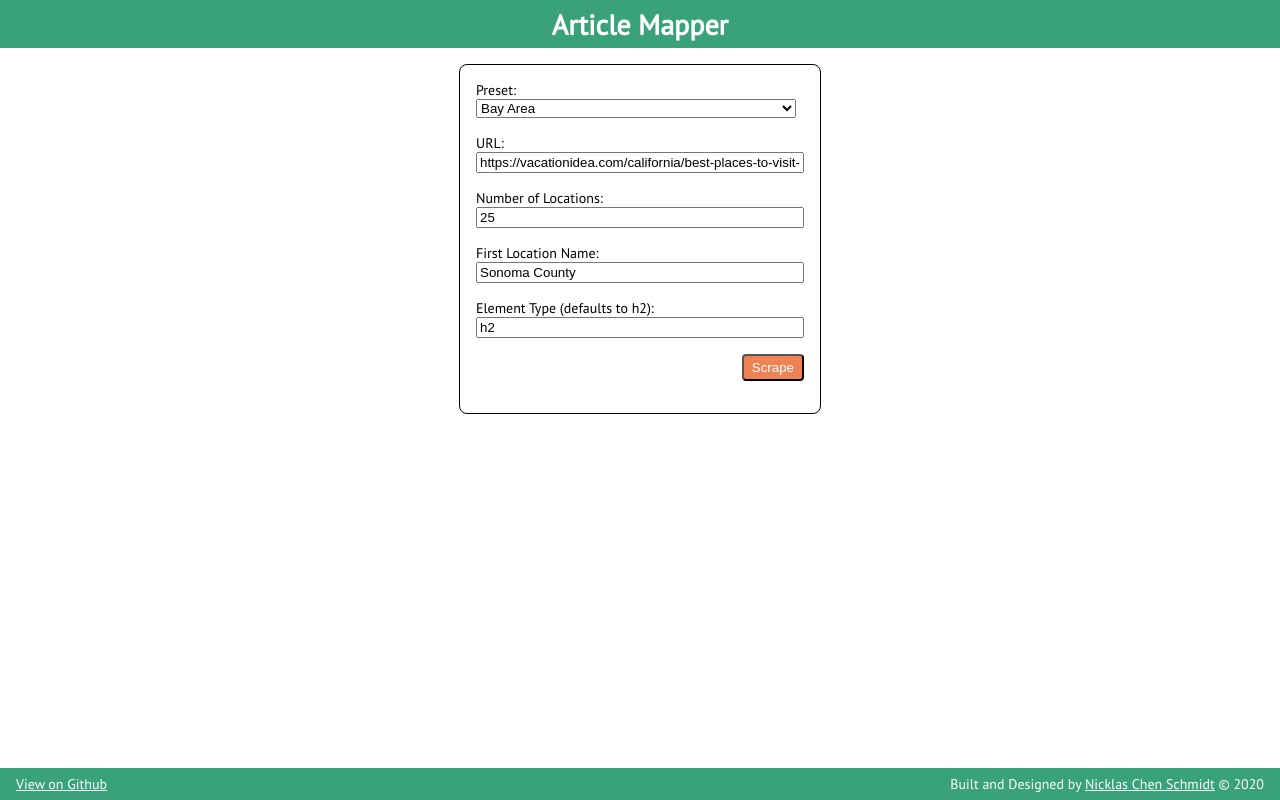
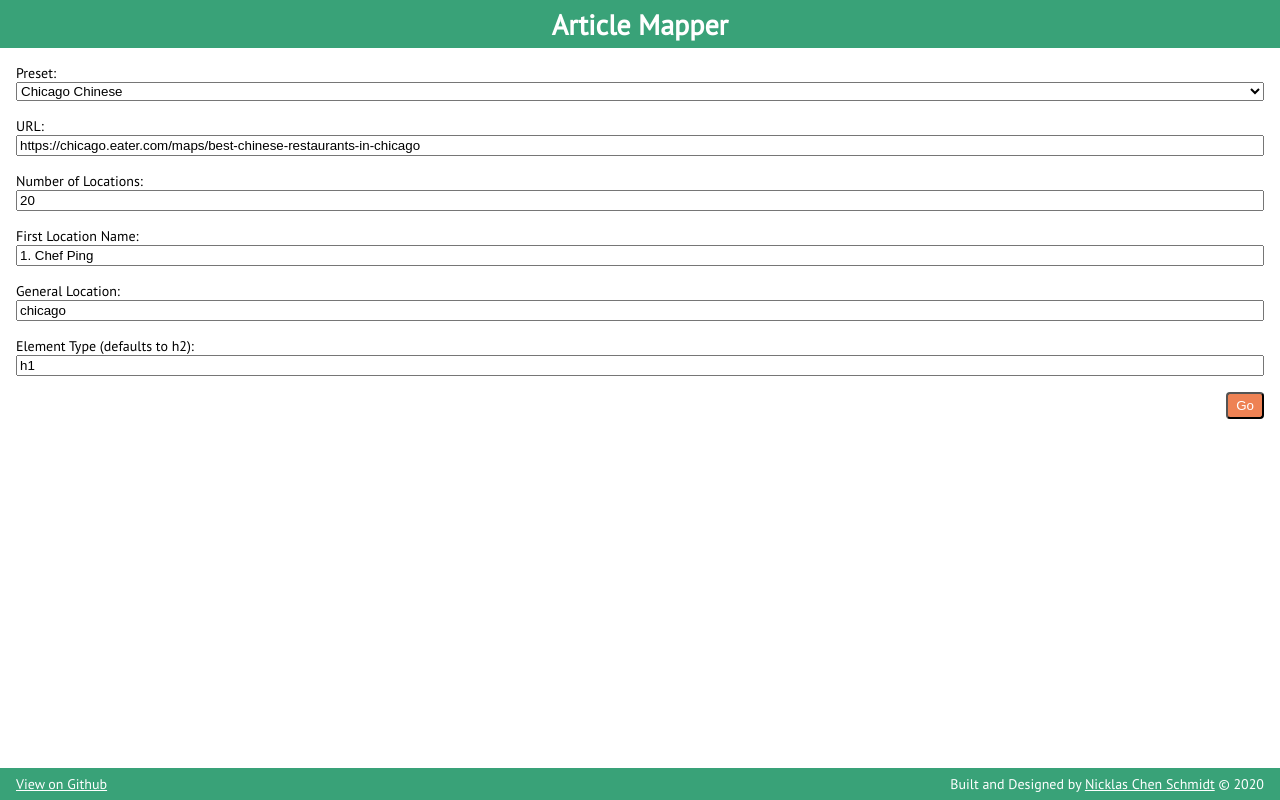
Before and after one commit to nicklascschmidt/article-mapper, a React (Create React App) app in the folder client/: page / in a window 1280 px wide. Built offline with nearby package versions, Linux system fonts and the light colour scheme.

Commit message:
added generalLocation to SearchTitlesForm and data

```diff
--- a/client/src/pages/SearchTitles/SearchTitlesForm/SearchTitlesForm.data.js
+++ b/client/src/pages/SearchTitles/SearchTitlesForm/SearchTitlesForm.data.js
@@ -13,6 +13,10 @@ export default [
     labelText: 'First Location Name',
   },
   {
+    name: 'generalLocation',
+    labelText: 'General Location',
+  },
+  {
     name: 'elType',
     labelText: 'Element Type (defaults to h2)',
   },
--- a/client/src/pages/SearchTitles/SearchTitlesForm/SearchTitlesForm.jsx
+++ b/client/src/pages/SearchTitles/SearchTitlesForm/SearchTitlesForm.jsx
@@ -9,19 +9,14 @@ import sampleData, { sampleTitlesResponse } from './sampleForm.data';
 import formElementsData from './SearchTitlesForm.data';
 import LabelInputPair from '../../../common/LabelInputPair/LabelInputPair.jsx';
 
-import { overwriteTitles } from '../../../redux/actions/index';
+import { overwriteTitles, overwriteGeneralLocation } from '../../../redux/actions/index';
 
 const StyledForm = styled.form`
-  max-width: min-content;
-  padding: 1rem;
-  margin: auto;
-  border: 1px solid black;
-  border-radius: .5rem;
-
   input, select {
     display: block;
     margin-bottom: 1rem;
-    width: 20rem;
+    width: 100%;
+    box-sizing: border-box;
   }
   input[type=submit] {
     margin-left: auto;
@@ -38,6 +33,7 @@ class SearchTitlesForm extends Component {
       url: '',
       numOfTitles: '',
       firstTitleText: '',
+      generalLocation: '',
       elType: 'h2',
     };
   }
@@ -62,16 +58,22 @@ class SearchTitlesForm extends Component {
    * @summary Fetches scraped data from a user-provided URL
    *  - URL is encoded to send to server (else error bc no https etc. passed in URL)
    *  - Update titles reducer, then send user to /confirm page
+   *  - also submit the generalLocation input to titles reducer
    */
   handleSubmit = async (e) => {
     e.preventDefault();
-    const { history, overwriteTitles } = this.props;
+    const { history, overwriteTitles, overwriteGeneralLocation } = this.props;
+    const { generalLocation } = this.state;
+
+    overwriteGeneralLocation(generalLocation);
 
     try {
       const response = await this.getScrapedSiteData();
-      const titles = (process.env.NODE_ENV === 'development'
-        ? sampleTitlesResponse
-        : _.get(response, 'data.titles', []));
+      /** Use this when testing the /map page to have static data and avoid making /scrape call */
+      // const titles = (process.env.NODE_ENV === 'development'
+      //   ? sampleTitlesResponse
+      //   : _.get(response, 'data.titles', []));
+      const titles = _.get(response, 'data.titles', []);
 
       overwriteTitles(titles);
 
@@ -121,7 +123,7 @@ class SearchTitlesForm extends Component {
           )
         })}
 
-        <input type='submit' value='Scrape' />
+        <input type='submit' value='Go' />
       </StyledForm>
     )
   }
@@ -129,6 +131,7 @@ class SearchTitlesForm extends Component {
 
 const mapDispatchToProps = {
   overwriteTitles,
+  overwriteGeneralLocation,
 };
 
 export default withRouter(connect(
--- a/client/src/pages/SearchTitles/SearchTitlesForm/sampleForm.data.js
+++ b/client/src/pages/SearchTitles/SearchTitlesForm/sampleForm.data.js
@@ -29,9 +29,18 @@ export const sampleTitlesResponse = [
 
 export default [
   {
+    name: 'Chicago Chinese',
+    url: 'https://chicago.eater.com/maps/best-chinese-restaurants-in-chicago',
+    firstTitleText: '1. Chef Ping',
+    generalLocation: 'chicago',
+    elType: 'h1',
+    numOfTitles: '20',
+  },
+  {
     name: 'Bay Area',
     url: 'https://vacationidea.com/california/best-places-to-visit-in-the-bay-area.html',
     firstTitleText: 'Sonoma County',
+    generalLocation: 'bay area',
     elType: 'h2',
     numOfTitles: '25',
   },
@@ -39,6 +48,7 @@ export default [
     name: 'Maine',
     url: 'https://www.thecrazytourist.com/15-best-things-to-do-in-cape-elizabeth-maine/',
     firstTitleText: '1. Fort Williams Park',
+    generalLocation: 'maine',
     elType: 'h2',
     numOfTitles: '15',
   },
@@ -46,6 +56,7 @@ export default [
     name: 'Yosemite',
     url: 'https://www.planetware.com/california/things-to-do-in-yosemite-national-park-us-ca-278.htm',
     firstTitleText: '1. Yosemite Falls',
+    generalLocation: 'yosemite',
     elType: 'h2',
     numOfTitles: '13',
   },
@@ -53,6 +64,7 @@ export default [
     name: 'Washington State',
     url: 'https://www.tripsavvy.com/top-washington-state-attractions-1608557',
     firstTitleText: 'Explore Olympic National Park',
+    generalLocation: 'washington',
     elType: 'h2',
     numOfTitles: '12',
   },
```
